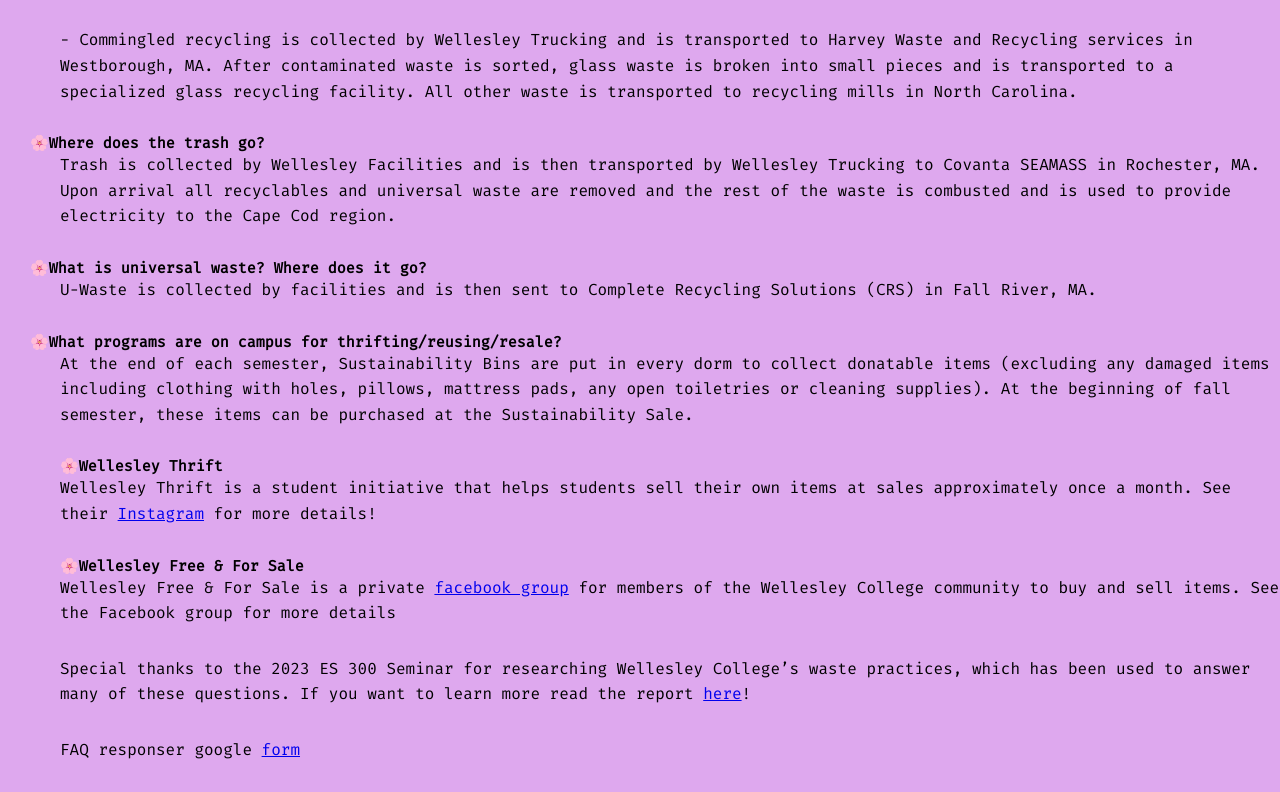
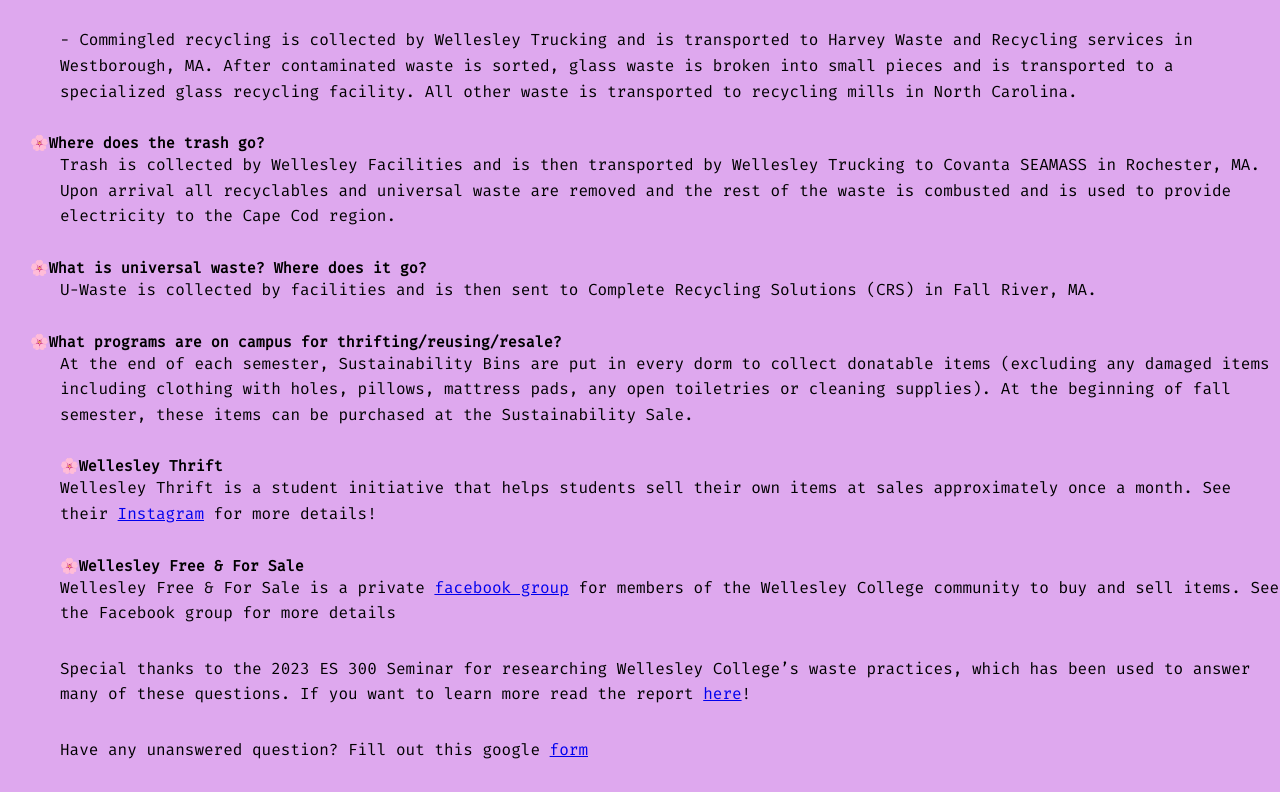
Before and after one commit to Noddy55/WasteWitchez, a plain HTML site: page faq.html in a window 1280 px wide. Shown: the part 379-1171 px from the top of the page. Drawn offline with Linux system fonts and the light colour scheme.

Commit message:
Update faq.html

```diff
--- a/faq.html
+++ b/faq.html
@@ -74,7 +74,7 @@
         <a href="https://www.facebook.com/groups/217708995001165" target="_blank" rel="noopener noreferrer">facebook group</a> for members of the Wellesley College community to buy and sell items. See the Facebook group for more details</p>
     <p>Special thanks to the 2023 ES 300 Seminar for researching Wellesley College’s waste practices, which has been used to answer many of these questions. If you want to learn more read the report
       <a href="https://drive.google.com/file/d/13dDY10JtaQhovYAitRB8VMY8-jkOed8X/view" target="_blank" rel="noopener noreferrer">here</a>!</p>
-    <p>FAQ responser google <a href="https://forms.gle/WXCCqQaKzWbZbXgY7" target="_blank" rel="noopener noreferrer">form</a></p>
+    <p>Have any unanswered question? Fill out this google <a href="https://forms.gle/WXCCqQaKzWbZbXgY7" target="_blank" rel="noopener noreferrer">form</a></p>
     </p>
     </div>
     </section>
```
